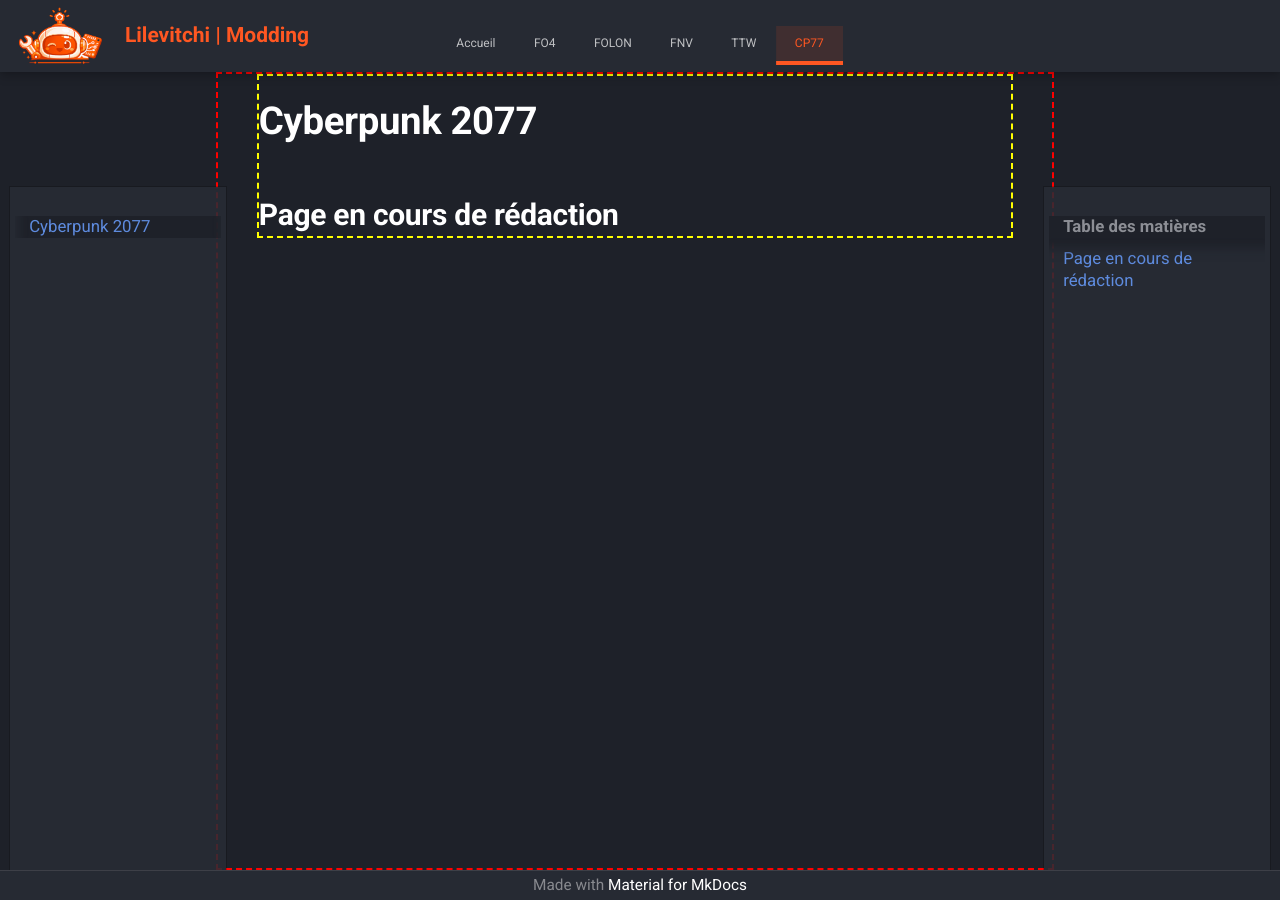
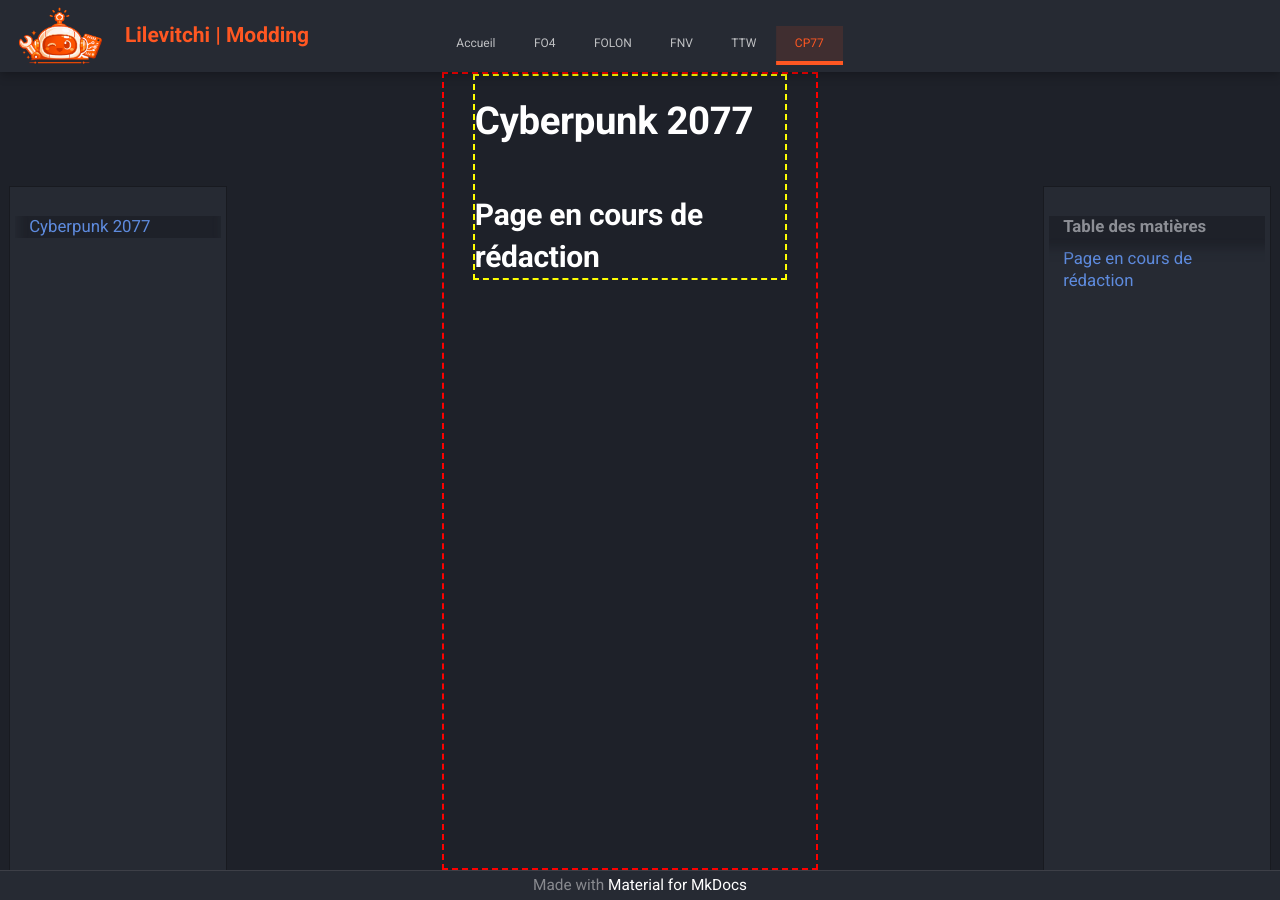
Before and after one commit to Lilevitchi/lilevitchi.github.io, an MkDocs documentation site: the page built from docs/cyberpunk/index.md, in a window 1280 px wide. Built offline with MkDocs 1.6.1 and Material for MkDocs 9.7.7, drawn with Linux system fonts in a browser that asks for light colours.

Commit message:
Update extra.css

```diff
--- a/docs/stylesheets/extra.css
+++ b/docs/stylesheets/extra.css
@@ -306,7 +306,9 @@
   min-width: 0;
   height: 100%;
   overflow-y: auto;
-  padding: 0 var(--sidebar-gap);
+
+  margin-left: calc(var(--sidebar-width-primary) + var(--sidebar-gap)) !important;
+  margin-right: calc(var(--sidebar-width-secondary) + var(--sidebar-gap)) !important;
 
   border: 2px dashed red;/* Rouge (Debug) */
 }
```
